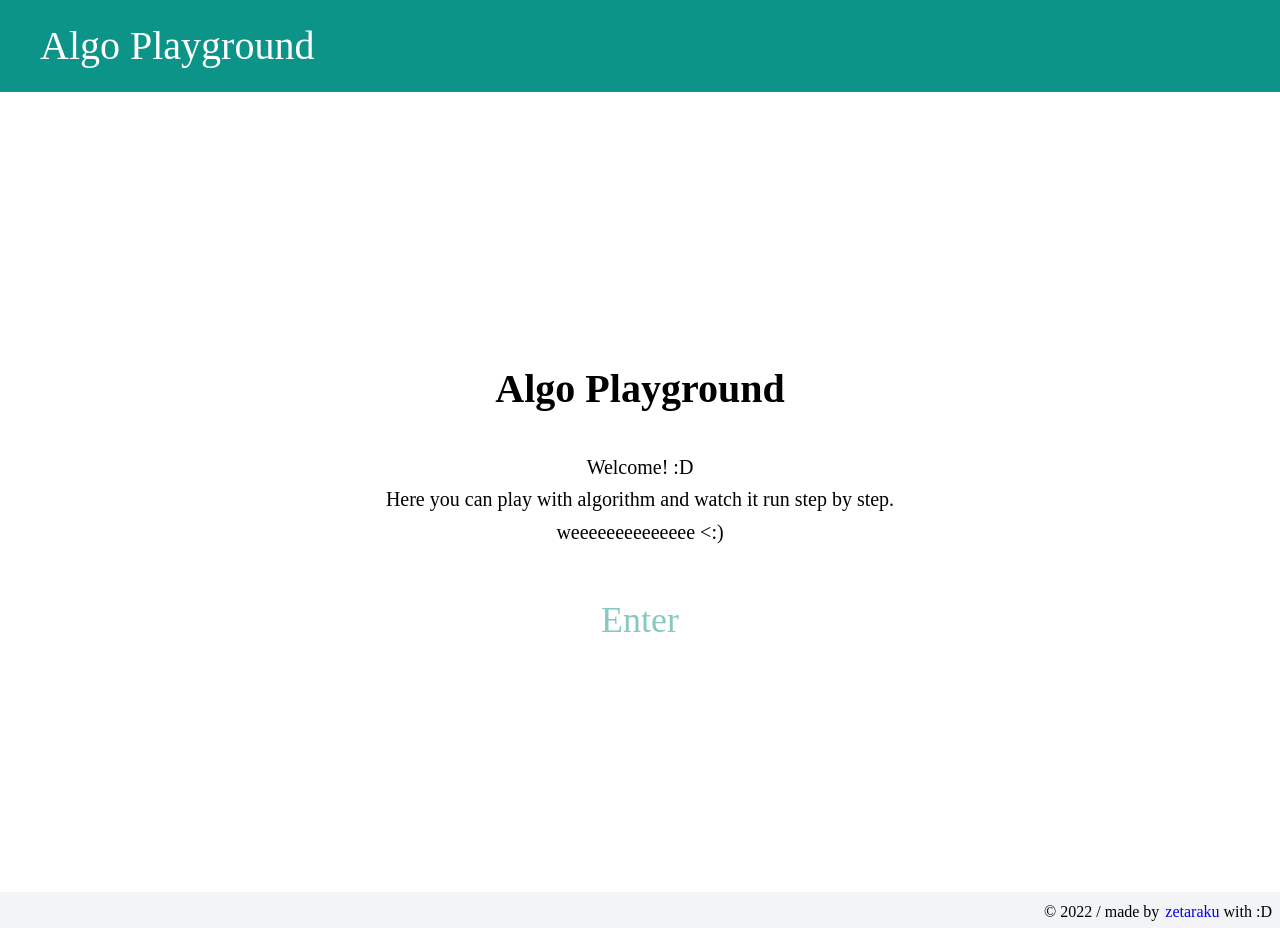
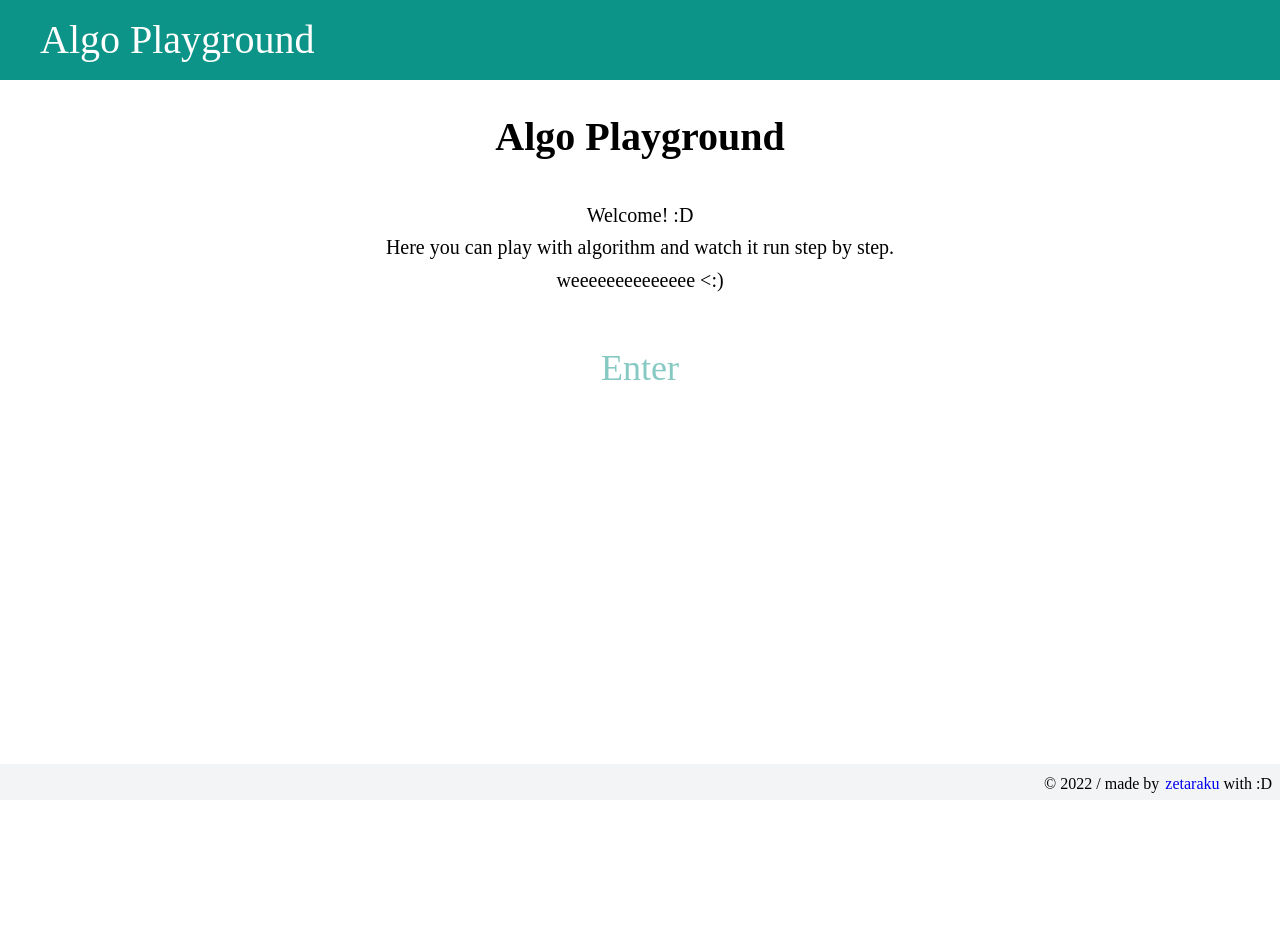
Before and after one commit to zetaraku/algo-playground, a Nuxt app: page / in a window 1280 px wide. After the commit the page ends 800 px from the top, so only its background shows below. Built offline with nearby package versions, Linux system fonts and the light colour scheme.

Commit message:
chore: adjust default layout

```diff
--- a/layouts/default.vue
+++ b/layouts/default.vue
@@ -1,6 +1,12 @@
 <template>
-  <div class="h-screen">
-    <nav class="flex items-center text-10 px-6 py-4 bg-teal-600">
+  <div class="relative min-h-screen">
+    <nav
+      class="
+        fixed top-0 left-0 right-0 h-20 z-999
+        flex items-center
+        text-10 px-6 py-4 bg-teal-600
+      "
+    >
       <NuxtLink
         class="text-white no-underline"
         to="/"
@@ -18,11 +24,16 @@
     </nav>
     <header />
 
-    <main class="p-6 h-full">
+    <main class="pt-20 pb-20 px-6 min-h-screen">
       <slot />
     </main>
 
-    <footer class="text-right bg-gray-100 px-2 pt-2 pb-1">
+    <footer
+      class="
+        absolute left-0 right-0 bottom-0
+        text-right px-2 pt-2 pb-1 bg-gray-100
+      "
+    >
       &copy; 2022 / made by
       <a
         class="no-underline"
```
